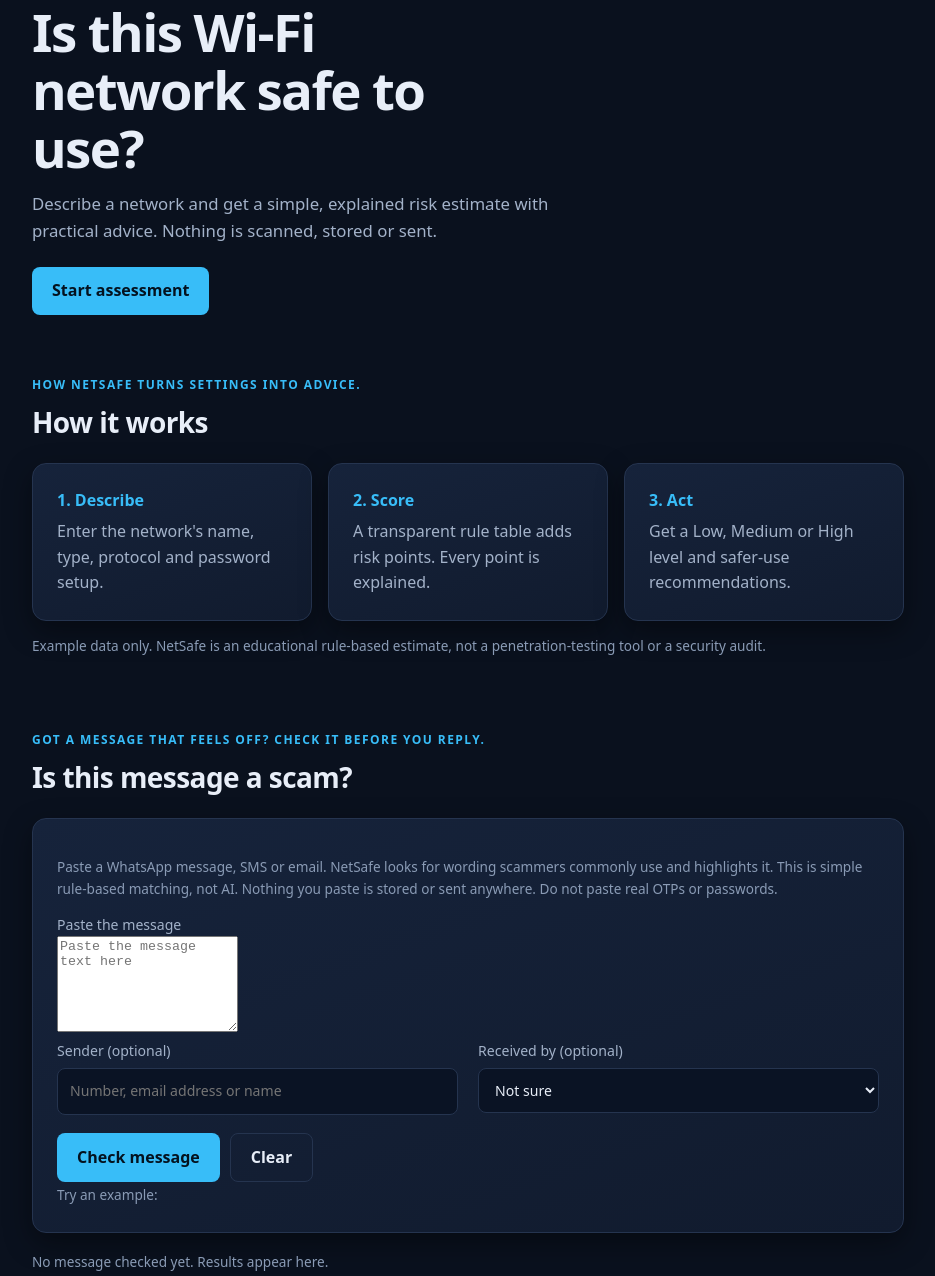
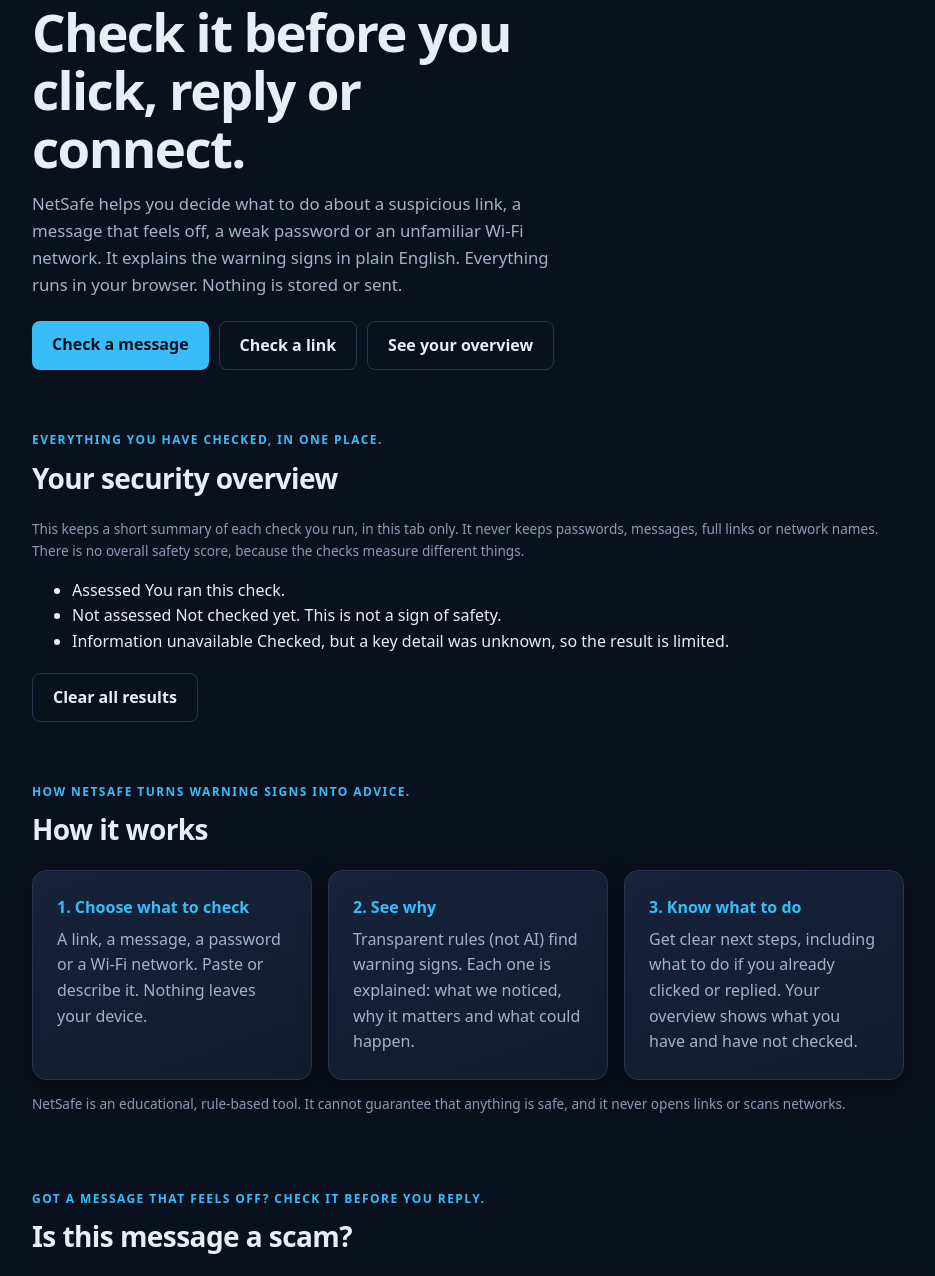
Before and after one commit to Sehar2376/NetSafe, a plain HTML site: page index.html in a window 1280 px wide. Shown: the part 266-1542 px from the top of the page, without its empty margins (172-1107 px from the left). Drawn offline with Linux system fonts and the light colour scheme.

Commit message:
Add files via upload

```diff
--- a/index.html
+++ b/index.html
@@ -2,22 +2,37 @@
 <html lang="en"><head><meta charset="utf-8"><meta name="viewport" content="width=device-width, initial-scale=1">
 <meta http-equiv="Content-Security-Policy" content="default-src 'none'; script-src 'self'; style-src 'self'; img-src 'self'; base-uri 'none'; form-action 'none'">
 <link rel="icon" href="favicon.ico" sizes="any"><link rel="icon" type="image/png" sizes="32x32" href="assets/images/favicon-32.png"><link rel="apple-touch-icon" href="assets/images/apple-touch-icon.png">
-<title>NetSafe - Wi-Fi Security and Risk Assessment</title><link rel="stylesheet" href="css/style.css"></head>
+<title>NetSafe - Personal Internet Safety Assistant</title><link rel="stylesheet" href="css/style.css"></head>
 <body>
 <header class="nav"><a class="brand" href="#top"><img src="assets/images/netsafe-symbol.png" alt="" width="34" height="34"><span>Net<span>Safe</span></span></a>
-<nav><a href="#how">How it works</a><a href="#message">Check a message</a><a href="#link">Check a link</a><a href="#assess">Assess</a><a href="#learn">Learn</a><a href="#lab">Crypto Lab</a><a href="#pw">Password</a></nav></header>
+<nav><a href="#overview">Overview</a><a href="#how">How it works</a><a href="#message">Check a message</a><a href="#link">Check a link</a><a href="#assess">Assess</a><a href="#learn">Learn</a><a href="#lab">Crypto Lab</a><a href="#pw">Password</a></nav></header>
 <div class="ticker" id="ticker" role="region" aria-label="Security briefing headlines"><span class="tk-label">Briefing</span><div class="tk-view"><div class="tk-track" id="tkTrack"></div></div></div>
 <main id="top">
-<section class="hero"><div class="bp"><div class="bp-head"><span class="dot"></span>NetSafe briefing</div><p class="bp-line" id="heroLine">Check a network in under a minute with NetSafe.</p></div>
-<h1>Is this Wi-Fi network safe to use?</h1>
-<p class="lead">Describe a network and get a simple, explained risk estimate with practical advice. Nothing is scanned, stored or sent.</p>
-<a class="btn" href="#assess">Start assessment</a></section>
+<section class="hero"><div class="bp"><div class="bp-head"><span class="dot"></span>NetSafe briefing</div><p class="bp-line" id="heroLine">Check it before you click, reply or connect.</p></div>
+<h1>Check it before you click, reply or connect.</h1>
+<p class="lead">NetSafe helps you decide what to do about a suspicious link, a message that feels off, a weak password or an unfamiliar Wi-Fi network. It explains the warning signs in plain English. Everything runs in your browser. Nothing is stored or sent.</p>
+<div class="row"><a class="btn" href="#message">Check a message</a><a class="btn ghost" href="#link">Check a link</a><a class="btn ghost" href="#overview">See your overview</a></div>
+</section>
 
-<section id="how"><p class="kicker" data-type>How NetSafe turns settings into advice.</p><h2>How it works</h2><div class="grid3">
-<div class="card"><b>1. Describe</b><p>Enter the network's name, type, protocol and password setup.</p></div>
-<div class="card"><b>2. Score</b><p>A transparent rule table adds risk points. Every point is explained.</p></div>
-<div class="card"><b>3. Act</b><p>Get a Low, Medium or High level and safer-use recommendations.</p></div></div>
-<p class="note">Example data only. NetSafe is an educational rule-based estimate, not a penetration-testing tool or a security audit.</p></section>
+<section id="overview"><p class="kicker" data-type>Everything you have checked, in one place.</p><h2>Your security overview</h2>
+<p class="note">This keeps a short summary of each check you run, in this tab only. It never keeps passwords, messages, full links or network names. There is no overall safety score, because the checks measure different things.</p>
+<div id="ovHead" class="ovhead" aria-live="polite"></div>
+<ul class="legend" aria-label="What the labels mean"><li><span class="pill assessed">Assessed</span> You ran this check.</li><li><span class="pill na">Not assessed</span> Not checked yet. This is not a sign of safety.</li><li><span class="pill unav">Information unavailable</span> Checked, but a key detail was unknown, so the result is limited.</li></ul>
+<div id="ovGrid" class="ovgrid"></div>
+<div id="ovWarn"></div>
+<div id="ovPlan"></div>
+<ul class="notes" id="ovNotes"></ul>
+<div class="row"><button class="btn ghost" id="ovClear" type="button">Clear all results</button></div></section>
+<section id="how">
+<p class="kicker" data-type>How NetSafe turns warning signs into advice.</p>
+<h2>How it works</h2>
+<div class="grid3">
+<div class="card"><b>1. Choose what to check</b><p>A link, a message, a password or a Wi-Fi network. Paste or describe it. Nothing leaves your device.</p></div>
+<div class="card"><b>2. See why</b><p>Transparent rules (not AI) find warning signs. Each one is explained: what we noticed, why it matters and what could happen.</p></div>
+<div class="card"><b>3. Know what to do</b><p>Get clear next steps, including what to do if you already clicked or replied. Your overview shows what you have and have not checked.</p></div>
+</div>
+<p class="note">NetSafe is an educational, rule-based tool. It cannot guarantee that anything is safe, and it never opens links or scans networks.</p>
+</section>
 
 <section id="message"><p class="kicker" data-type>Got a message that feels off? Check it before you reply.</p><h2>Is this message a scam?</h2>
 <div class="card"><p class="note">Paste a WhatsApp message, SMS or email. NetSafe looks for wording scammers commonly use and highlights it. This is simple rule-based matching, not AI. Nothing you paste is stored or sent anywhere. Do not paste real OTPs or passwords.</p>
@@ -99,5 +114,5 @@
 <div class="card"><b>An easier way</b><p>Use a long passphrase for the few passwords you must remember, and a reputable password manager for the rest.</p></div></div></section>
 </main>
 <footer><div class="ft"><a class="ft-logo" href="#top" aria-label="NetSafe, back to top"><img src="assets/images/netsafe-logo.png" alt="NetSafe: check, understand, stay safe" width="720" height="552"></a><nav><a href="#message">Check a message</a><a href="#link">Check a link</a><a href="#assess">Assess</a><a href="#learn">Learn</a><a href="#lab">Crypto Lab</a><a href="#pw">Password</a></nav></div><p>NetSafe is an educational project. It does not scan networks, collect credentials, or replace a professional security audit. SafeSpace Hacks 2026.</p></footer>
-<script src="js/rules.js"></script><script src="js/tools.js"></script><script src="js/url.js"></script><script src="js/message.js"></script><script src="js/content.js"></script><script src="js/password.js"></script><script src="js/crypto.js"></script><script src="js/typing.js"></script><script src="js/app.js"></script><script src="js/wifi-ui.js"></script><script src="js/url-ui.js"></script><script src="js/message-ui.js"></script><script src="js/password-ui.js"></script><script src="js/crypto-ui.js"></script>
+<script src="js/rules.js"></script><script src="js/tools.js"></script><script src="js/url.js"></script><script src="js/message.js"></script><script src="js/content.js"></script><script src="js/password.js"></script><script src="js/crypto.js"></script><script src="js/typing.js"></script><script src="js/overview.js"></script><script src="js/app.js"></script><script src="js/wifi-ui.js"></script><script src="js/url-ui.js"></script><script src="js/message-ui.js"></script><script src="js/password-ui.js"></script><script src="js/crypto-ui.js"></script><script src="js/overview-ui.js"></script>
 </body></html>
```
Also changed, not shown: README.md.
